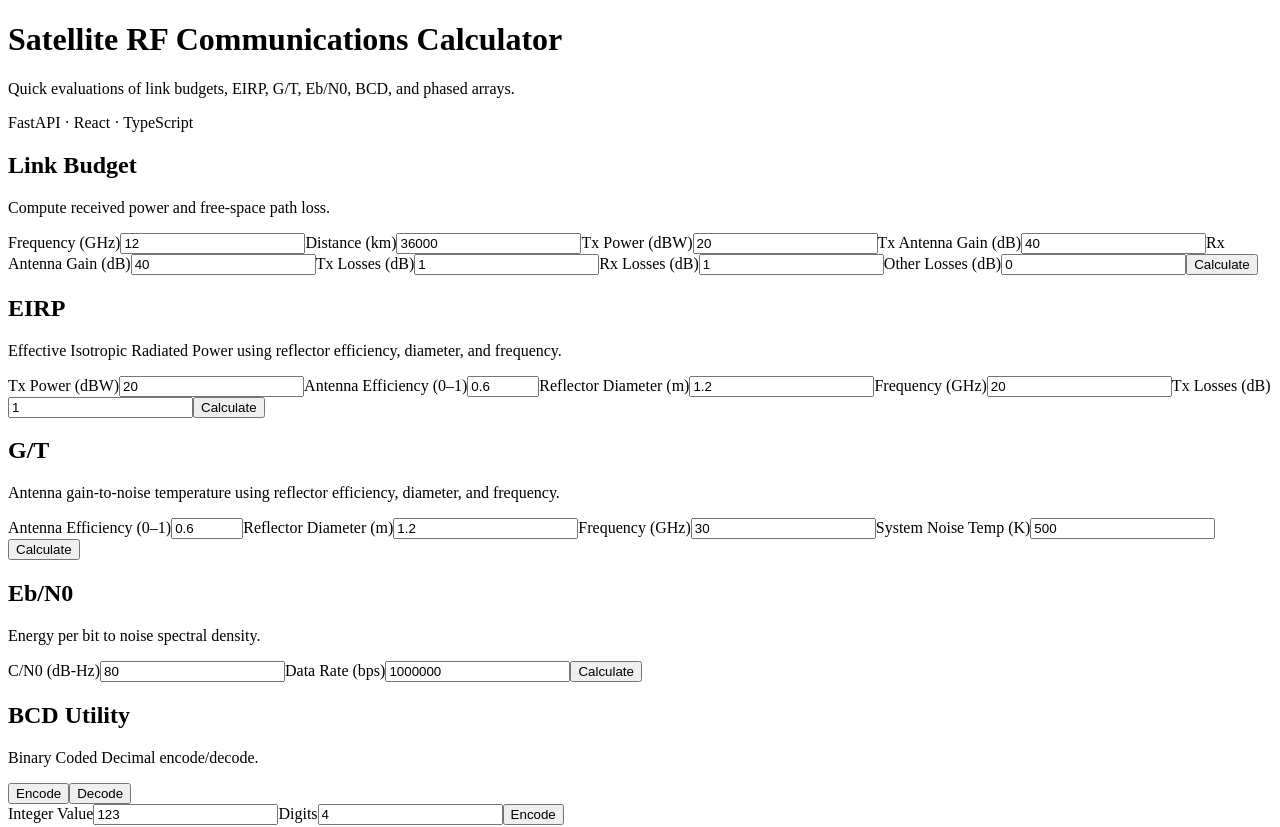
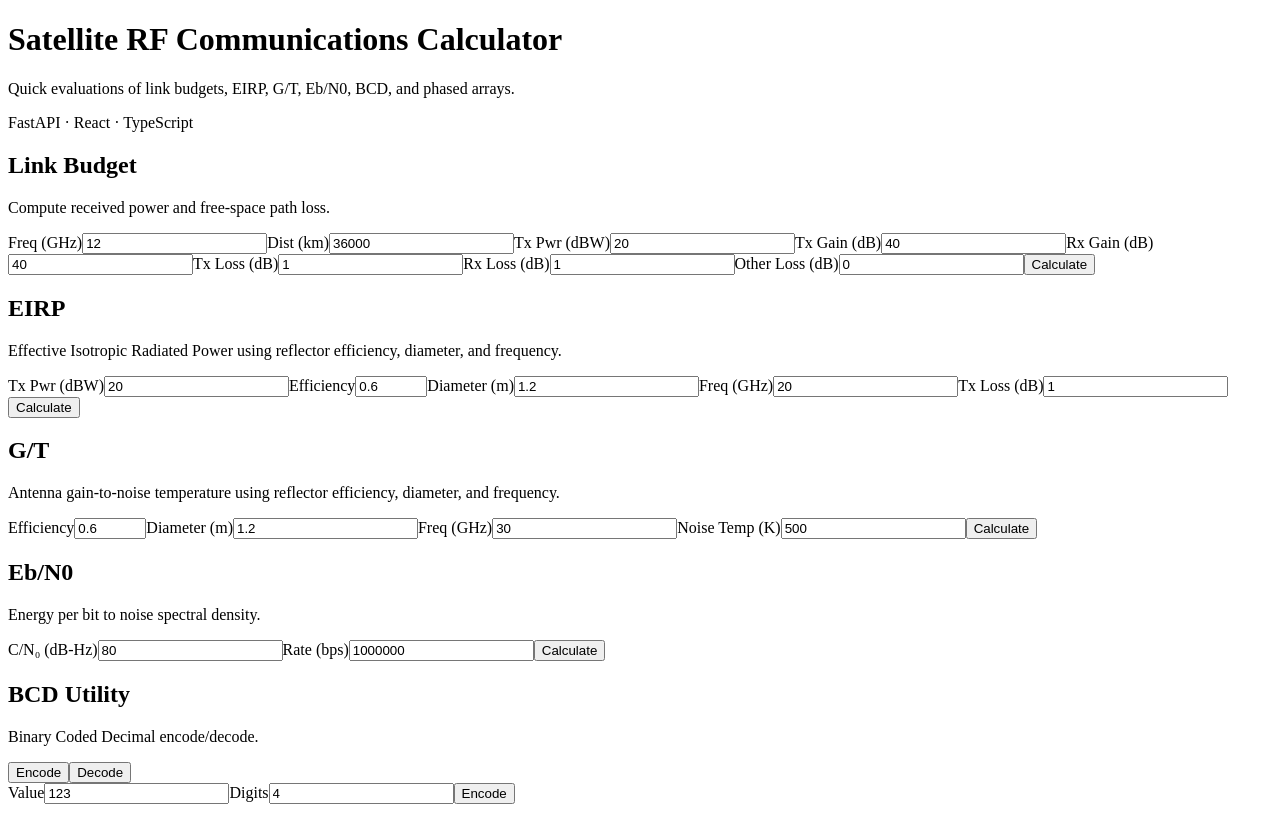
Before and after one commit to jimlee583/satellite-rf-app, a React (Vite) app in the folder frontend/: page / in a window 1280 px wide. Shown: the top 827 px of the page. Built offline with nearby package versions, Linux system fonts and the light colour scheme; the HTML template or start-up script is replaced by a standard one.

Commit message:
Fixed the dev script and updated the components to use the new API. Also modified the styles to be more consistent and readable.

```diff
--- a/frontend/src/components/BCDTool.tsx
+++ b/frontend/src/components/BCDTool.tsx
@@ -69,7 +69,7 @@ export const BCDTool: React.FC = () => {
       {mode === "encode" ? (
         <form onSubmit={handleEncode} className="form-grid">
           <label>
-            Integer Value
+            Value
             <input
               type="number"
               value={value}
--- a/frontend/src/components/EIRPCalculator.tsx
+++ b/frontend/src/components/EIRPCalculator.tsx
@@ -72,7 +72,7 @@ export const EIRPCalculator: React.FC = () => {
       </p>
       <form onSubmit={handleSubmit} className="form-grid">
         <label>
-          Tx Power (dBW)
+          Tx Pwr (dBW)
           <input
             type="number"
             value={txPowerDbw}
@@ -80,7 +80,7 @@ export const EIRPCalculator: React.FC = () => {
           />
         </label>
         <label>
-          Antenna Efficiency (0–1)
+          Efficiency
           <input
             type="number"
             min={0}
@@ -91,7 +91,7 @@ export const EIRPCalculator: React.FC = () => {
           />
         </label>
         <label>
-          Reflector Diameter (m)
+          Diameter (m)
           <input
             type="number"
             min={0}
@@ -101,7 +101,7 @@ export const EIRPCalculator: React.FC = () => {
           />
         </label>
         <label>
-          Frequency (GHz)
+          Freq (GHz)
           <input
             type="number"
             min={0}
@@ -111,7 +111,7 @@ export const EIRPCalculator: React.FC = () => {
           />
         </label>
         <label>
-          Tx Losses (dB)
+          Tx Loss (dB)
           <input
             type="number"
             value={txLossDb}
--- a/frontend/src/components/EbN0Calculator.tsx
+++ b/frontend/src/components/EbN0Calculator.tsx
@@ -32,7 +32,7 @@ export const EbN0Calculator: React.FC = () => {
       <p className="card-subtitle">Energy per bit to noise spectral density.</p>
       <form onSubmit={handleSubmit} className="form-grid">
         <label>
-          C/N0 (dB-Hz)
+          C/N₀ (dB-Hz)
           <input
             type="number"
             value={cn0DbHz}
@@ -40,7 +40,7 @@ export const EbN0Calculator: React.FC = () => {
           />
         </label>
         <label>
-          Data Rate (bps)
+          Rate (bps)
           <input
             type="number"
             value={dataRateBps}
--- a/frontend/src/components/GTCalculator.tsx
+++ b/frontend/src/components/GTCalculator.tsx
@@ -69,7 +69,7 @@ export const GTCalculator: React.FC = () => {
       </p>
       <form onSubmit={handleSubmit} className="form-grid">
         <label>
-          Antenna Efficiency (0–1)
+          Efficiency
           <input
             type="number"
             min={0}
@@ -80,7 +80,7 @@ export const GTCalculator: React.FC = () => {
           />
         </label>
         <label>
-          Reflector Diameter (m)
+          Diameter (m)
           <input
             type="number"
             min={0}
@@ -90,7 +90,7 @@ export const GTCalculator: React.FC = () => {
           />
         </label>
         <label>
-          Frequency (GHz)
+          Freq (GHz)
           <input
             type="number"
             min={0}
@@ -100,7 +100,7 @@ export const GTCalculator: React.FC = () => {
           />
         </label>
         <label>
-          System Noise Temp (K)
+          Noise Temp (K)
           <input
             type="number"
             value={tempK}
--- a/frontend/src/components/LinkBudgetCalculator.tsx
+++ b/frontend/src/components/LinkBudgetCalculator.tsx
@@ -47,7 +47,7 @@ export const LinkBudgetCalculator: React.FC = () => {
       <p className="card-subtitle">Compute received power and free-space path loss.</p>
       <form onSubmit={handleSubmit} className="form-grid">
         <label>
-          Frequency (GHz)
+          Freq (GHz)
           <input
             type="number"
             value={frequencyGhz}
@@ -55,7 +55,7 @@ export const LinkBudgetCalculator: React.FC = () => {
           />
         </label>
         <label>
-          Distance (km)
+          Dist (km)
           <input
             type="number"
             value={distanceKm}
@@ -63,7 +63,7 @@ export const LinkBudgetCalculator: React.FC = () => {
           />
         </label>
         <label>
-          Tx Power (dBW)
+          Tx Pwr (dBW)
           <input
             type="number"
             value={txPowerDbw}
@@ -71,7 +71,7 @@ export const LinkBudgetCalculator: React.FC = () => {
           />
         </label>
         <label>
-          Tx Antenna Gain (dB)
+          Tx Gain (dB)
           <input
             type="number"
             value={txGainDb}
@@ -79,7 +79,7 @@ export const LinkBudgetCalculator: React.FC = () => {
           />
         </label>
         <label>
-          Rx Antenna Gain (dB)
+          Rx Gain (dB)
           <input
             type="number"
             value={rxGainDb}
@@ -87,7 +87,7 @@ export const LinkBudgetCalculator: React.FC = () => {
           />
         </label>
         <label>
-          Tx Losses (dB)
+          Tx Loss (dB)
           <input
             type="number"
             value={txLossDb}
@@ -95,7 +95,7 @@ export const LinkBudgetCalculator: React.FC = () => {
           />
         </label>
         <label>
-          Rx Losses (dB)
+          Rx Loss (dB)
           <input
             type="number"
             value={rxLossDb}
@@ -103,7 +103,7 @@ export const LinkBudgetCalculator: React.FC = () => {
           />
         </label>
         <label>
-          Other Losses (dB)
+          Other Loss (dB)
           <input
             type="number"
             value={otherLossDb}
--- a/frontend/src/components/PhasedArrayGainCalculator.tsx
+++ b/frontend/src/components/PhasedArrayGainCalculator.tsx
@@ -34,7 +34,7 @@ export const PhasedArrayGainCalculator: React.FC = () => {
       <p className="card-subtitle">Array gain from element gain, count, and efficiency.</p>
       <form onSubmit={handleSubmit} className="form-grid">
         <label>
-          Element Gain (dB)
+          Elem Gain (dB)
           <input
             type="number"
             value={elementGainDb}
@@ -42,7 +42,7 @@ export const PhasedArrayGainCalculator: React.FC = () => {
           />
         </label>
         <label>
-          Number of Elements
+          # Elements
           <input
             type="number"
             min={1}
@@ -51,7 +51,7 @@ export const PhasedArrayGainCalculator: React.FC = () => {
           />
         </label>
         <label>
-          Array Efficiency (0–1)
+          Efficiency
           <input
             type="number"
             min={0}
--- a/frontend/src/styles.css
+++ b/frontend/src/styles.css
@@ -93,27 +93,32 @@ body {
 }
 
 .form-grid {
-  display: grid;
-  grid-template-columns: repeat(auto-fit, minmax(160px, 1fr));
-  gap: 10px 12px;
+  display: flex;
+  flex-direction: column;
+  gap: 6px;
   margin-top: 6px;
 }
 
 label {
   display: flex;
-  flex-direction: column;
-  gap: 4px;
-  font-size: 0.82rem;
+  flex-direction: row;
+  align-items: center;
+  justify-content: space-between;
+  gap: 8px;
+  font-size: 0.78rem;
   color: #cbd5f5;
+  white-space: nowrap;
 }
 
 input {
   border-radius: 999px;
   border: 1px solid rgba(148, 163, 184, 0.65);
-  padding: 6px 10px;
+  padding: 4px 8px;
+  width: 90px;
+  text-align: right;
   background: rgba(15, 23, 42, 0.9);
   color: #e5e7eb;
-  font-size: 0.85rem;
+  font-size: 0.8rem;
   outline: none;
   transition:
     border-color 120ms ease,
```
Also changed, not shown: 1 other file (tests, documents, lock files or other folders).
